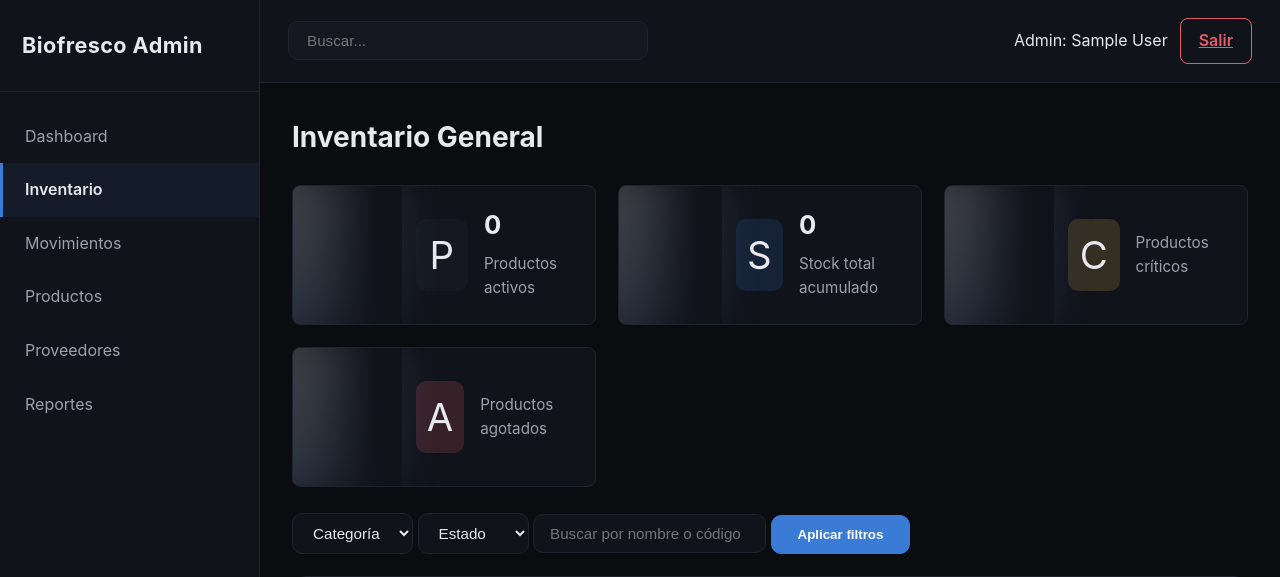
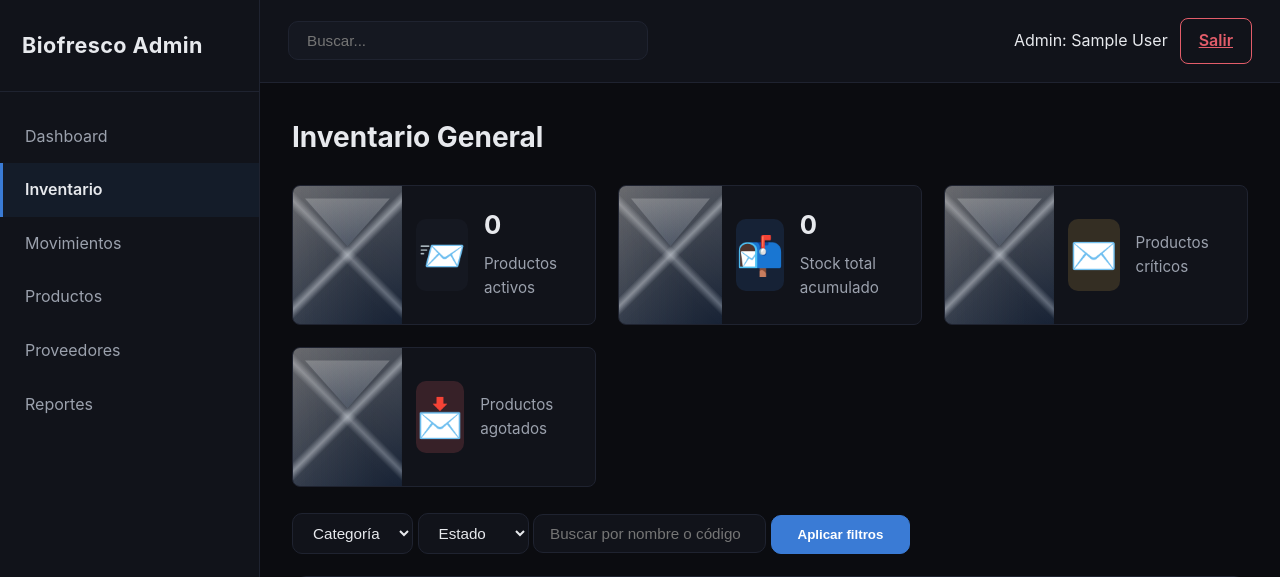
Before and after one commit to JagerBombAsme/BiofrescoDDR-AF, a Django app: page /inventario/ in a window 1280 px wide. Shown: the top 577 px of the page. Run offline with Django 4.2, Linux system fonts and the light colour scheme; the visitor is signed in with stand-in values (Sample User, id 1); data that the repository does not hold is empty.

Commit message:
Cambiar tarjetas hacia estilo de sobres

```diff
--- a/PaginaWeb/static/css/adminstyles.css
+++ b/PaginaWeb/static/css/adminstyles.css
@@ -224,6 +224,7 @@ body {
 }
 
 .stat-card {
+    position: relative;
     background: var(--surface);
     border-radius: 8px;
     border: 1px solid var(--border);
@@ -232,7 +233,7 @@ body {
     align-items: stretch;
     min-height: 140px;
     overflow: hidden;
-    transition: transform 0.2s ease, border-color 0.2s ease;
+    transition: transform 0.2s ease, border-color 0.2s ease, box-shadow 0.2s ease;
 }
 
 .stat-card:hover {
@@ -243,11 +244,14 @@ body {
 .stat-card__media {
     position: relative;
     min-height: 120px;
-    --card-image: none;
+    --card-image: linear-gradient(135deg, rgba(255, 255, 255, 0.05), rgba(58, 123, 213, 0.08));
     background-image:
-        var(--card-image),
-        linear-gradient(135deg, rgba(255, 255, 255, 0.16), rgba(58, 123, 213, 0.12));
-    background-size: cover, 100% 100%;
+        linear-gradient(135deg, rgba(255, 255, 255, 0.28), rgba(58, 123, 213, 0.14)),
+        linear-gradient(135deg, transparent 46%, rgba(255, 255, 255, 0.42) 50%, transparent 54%),
+        linear-gradient(-135deg, transparent 46%, rgba(255, 255, 255, 0.32) 50%, transparent 54%),
+        linear-gradient(to right, rgba(11, 12, 16, 0.18), var(--surface) 78%),
+        var(--card-image);
+    background-size: 100% 100%;
     background-repeat: no-repeat;
     background-position: center;
     isolation: isolate;
@@ -256,18 +260,21 @@ body {
 .stat-card__media::before {
     content: "";
     position: absolute;
-    inset: 0;
-    background: linear-gradient(120deg, rgba(255, 255, 255, 0.28), rgba(58, 123, 213, 0.18));
-    filter: blur(22px);
+    inset: 12px 12px auto 12px;
+    height: 56%;
+    background: linear-gradient(to bottom, rgba(255, 255, 255, 0.32), rgba(58, 123, 213, 0.12));
+    clip-path: polygon(0 0, 100% 0, 50% 62%);
     opacity: 0.7;
-    z-index: -1;
 }
 
 .stat-card__media::after {
     content: "";
     position: absolute;
     inset: 0;
-    background: linear-gradient(to right, rgba(11, 12, 16, 0.15), var(--surface) 78%);
+    background:
+        linear-gradient(135deg, rgba(255, 255, 255, 0.08), transparent 60%),
+        linear-gradient(225deg, rgba(255, 255, 255, 0.08), transparent 60%);
+    mix-blend-mode: screen;
 }
 
 .stat-card__content {
--- a/PaginaWeb/templates/dashboard.html
+++ b/PaginaWeb/templates/dashboard.html
@@ -10,7 +10,7 @@
     <div class="stat-card green">
         <div class="stat-card__media" aria-hidden="true"></div>
         <div class="stat-card__content">
-            <div class="stat-icon">📦</div>
+            <div class="stat-icon">📬</div>
             <div class="stat-info">
                 <h3>{{ total_productos }}</h3>
                 <p>Productos activos</p>
@@ -21,7 +21,7 @@
     <div class="stat-card blue">
         <div class="stat-card__media" aria-hidden="true"></div>
         <div class="stat-card__content">
-            <div class="stat-icon">📊</div>
+            <div class="stat-icon">📨</div>
             <div class="stat-info">
                 <h3>{{ total_stock|floatformat:0 }}</h3>
                 <p>Stock total</p>
@@ -32,7 +32,7 @@
     <div class="stat-card orange">
         <div class="stat-card__media" aria-hidden="true"></div>
         <div class="stat-card__content">
-            <div class="stat-icon">⚠️</div>
+            <div class="stat-icon">✉️</div>
             <div class="stat-info">
                 <h3>{{ alertas_activas }}</h3>
                 <p>Alertas activas</p>
--- a/PaginaWeb/templates/inventario.html
+++ b/PaginaWeb/templates/inventario.html
@@ -11,7 +11,7 @@
     <div class="stat-card">
         <div class="stat-card__media" aria-hidden="true"></div>
         <div class="stat-card__content">
-            <div class="stat-icon">P</div>
+            <div class="stat-icon">📨</div>
             <div class="stat-info">
                 <h3>{{ productos.count }}</h3>
                 <p>Productos activos</p>
@@ -22,7 +22,7 @@
     <div class="stat-card blue">
         <div class="stat-card__media" aria-hidden="true"></div>
         <div class="stat-card__content">
-            <div class="stat-icon">S</div>
+            <div class="stat-icon">📬</div>
             <div class="stat-info">
                 <h3>{{ total_stock|default:"0" }}</h3>
                 <p>Stock total acumulado</p>
@@ -33,7 +33,7 @@
     <div class="stat-card orange">
         <div class="stat-card__media" aria-hidden="true"></div>
         <div class="stat-card__content">
-            <div class="stat-icon">C</div>
+            <div class="stat-icon">✉️</div>
             <div class="stat-info">
                 <h3>{{ criticos }}</h3>
                 <p>Productos críticos</p>
@@ -44,7 +44,7 @@
     <div class="stat-card red">
         <div class="stat-card__media" aria-hidden="true"></div>
         <div class="stat-card__content">
-            <div class="stat-icon">A</div>
+            <div class="stat-icon">📩</div>
             <div class="stat-info">
                 <h3>{{ agotados }}</h3>
                 <p>Productos agotados</p>
```
